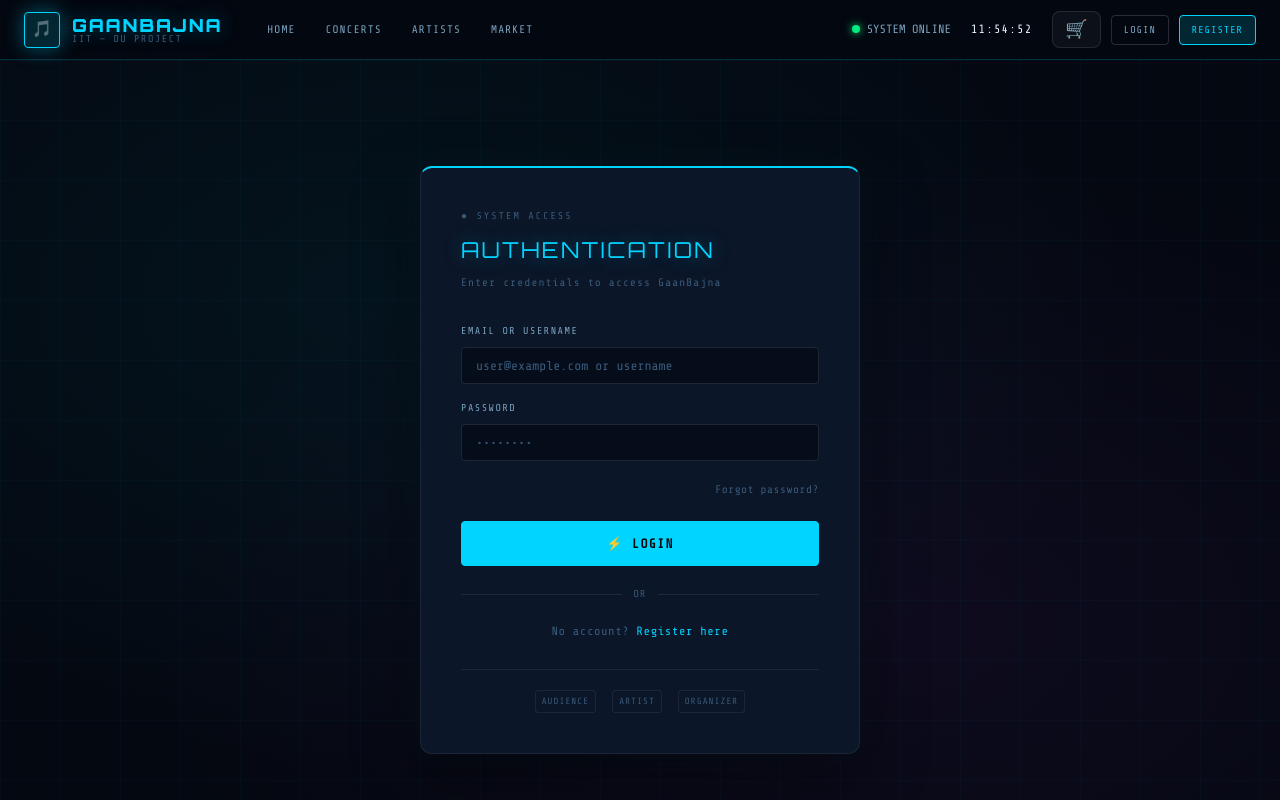
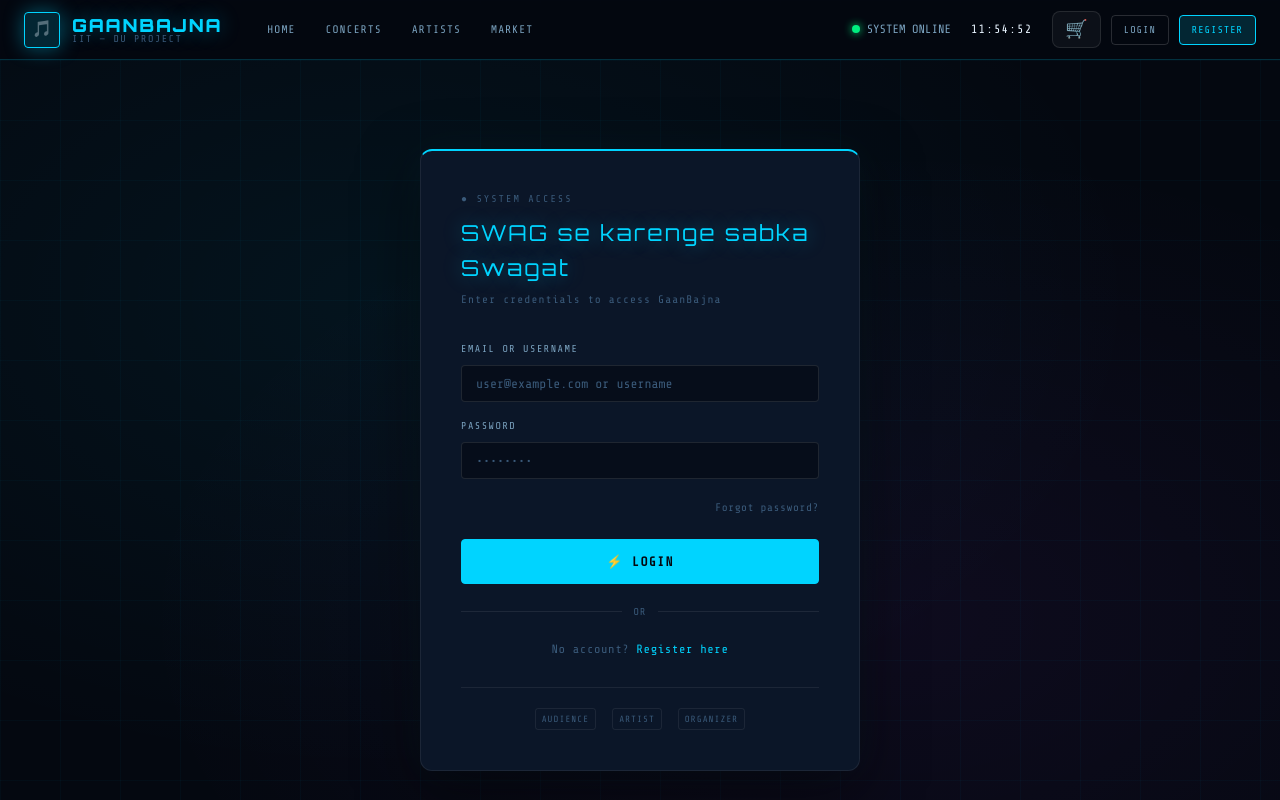
Before and after one commit to mdNafish1527/Software-Project-Lab-2, a React (Create React App) app in the folder frontend/: page /login in a window 1280 px wide. Shown: the top 800 px of the page. Built offline with nearby package versions, Linux system fonts and the light colour scheme.

Commit message:
Update Login.jsx

```diff
--- a/frontend/src/pages/Login.jsx
+++ b/frontend/src/pages/Login.jsx
@@ -55,7 +55,7 @@ export default function Login() {
           }}>
             ● SYSTEM ACCESS
           </div>
-          <div className="auth-title">AUTHENTICATION</div>
+          <div className="auth-title">SWAG se karenge sabka Swagat</div>
           <div className="auth-subtitle">Enter credentials to access GaanBajna</div>
         </div>
 
```
